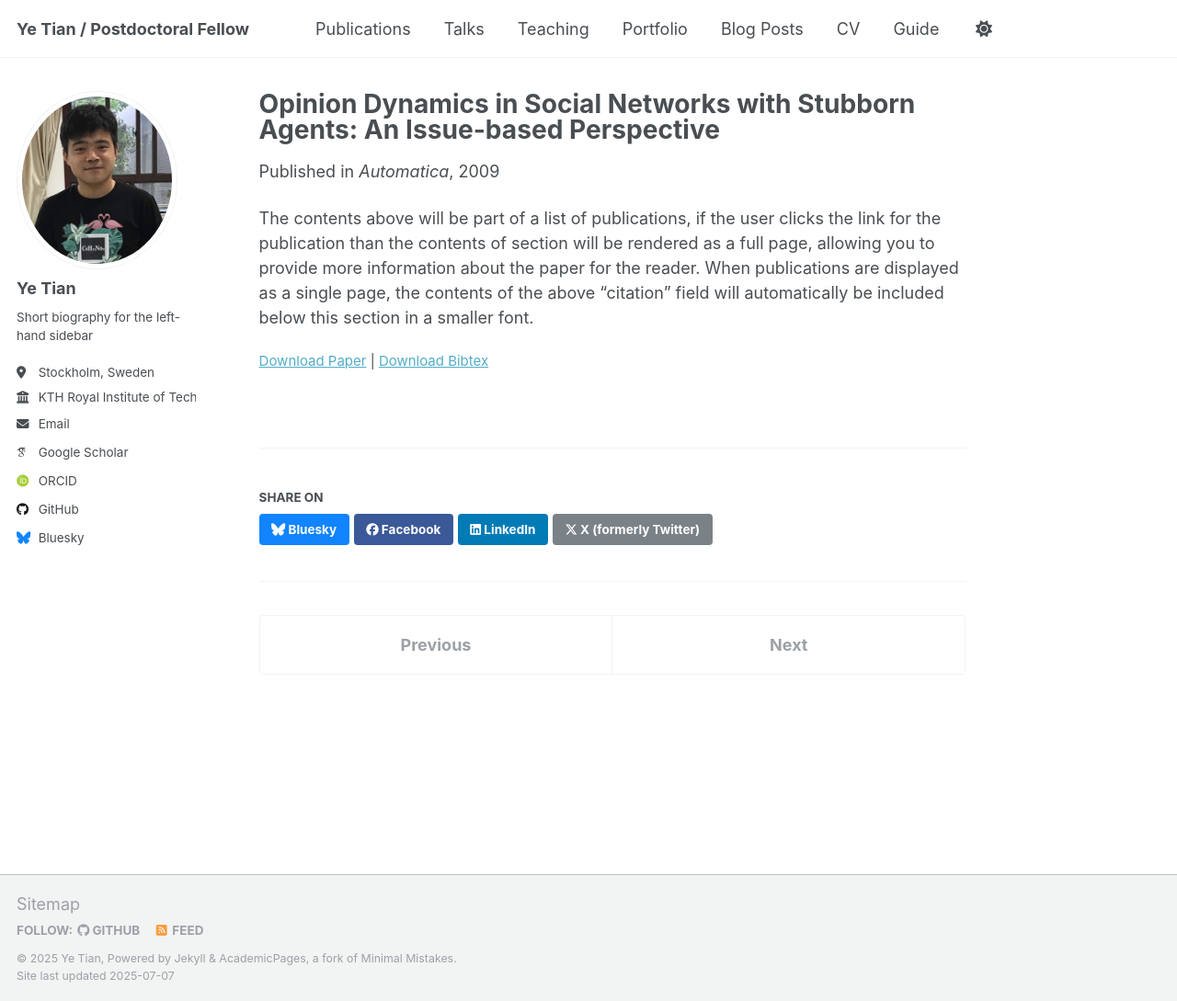
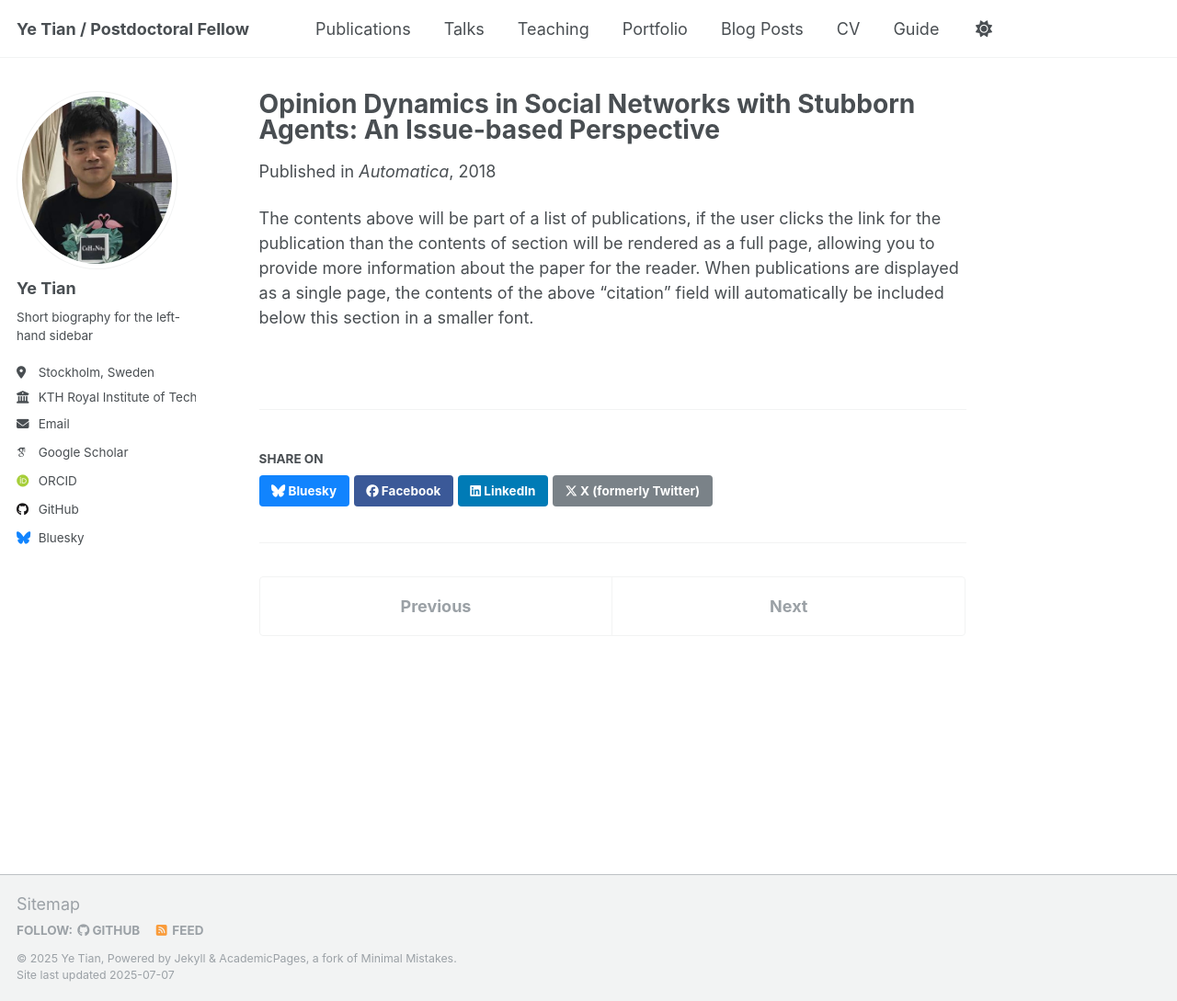
Before and after one commit to tinybeta/tinybeta.github.io, a Jekyll site: the page built from _publications/2009-10-01-paper-title-number-1.md, in a window 1280 px wide and 1089 px high. Shown: the whole window at 92% size. Built offline with Jekyll 4.4.1, drawn with Linux system fonts in a browser that asks for light colours; some web fonts are replaced; a script that is not in the unit is left out.

Commit message:
Update 2009-10-01-paper-title-number-1.md

```diff
--- a/_publications/2009-10-01-paper-title-number-1.md
+++ b/_publications/2009-10-01-paper-title-number-1.md
@@ -4,9 +4,8 @@ collection: publications
 category: manuscripts
 permalink: /publication/2009-10-01-paper-title-number-1
 excerpt: 'This paper is about the number 1. The number 2 is left for future work.'
-date: 2009-10-01
+date: 2018-10-01
 venue: 'Automatica'
-paperurl: '[http://academicpages.github.io/files/paper1.pdf](https://www.sciencedirect.com/science/article/pii/S0005109818303339)'
-bibtexurl: 'http://academicpages.github.io/files/bibtex1.bib'
+paperurl: 'https://www.sciencedirect.com/science/article/pii/S0005109818303339'
 ---
 The contents above will be part of a list of publications, if the user clicks the link for the publication than the contents of section will be rendered as a full page, allowing you to provide more information about the paper for the reader. When publications are displayed as a single page, the contents of the above "citation" field will automatically be included below this section in a smaller font.
```
